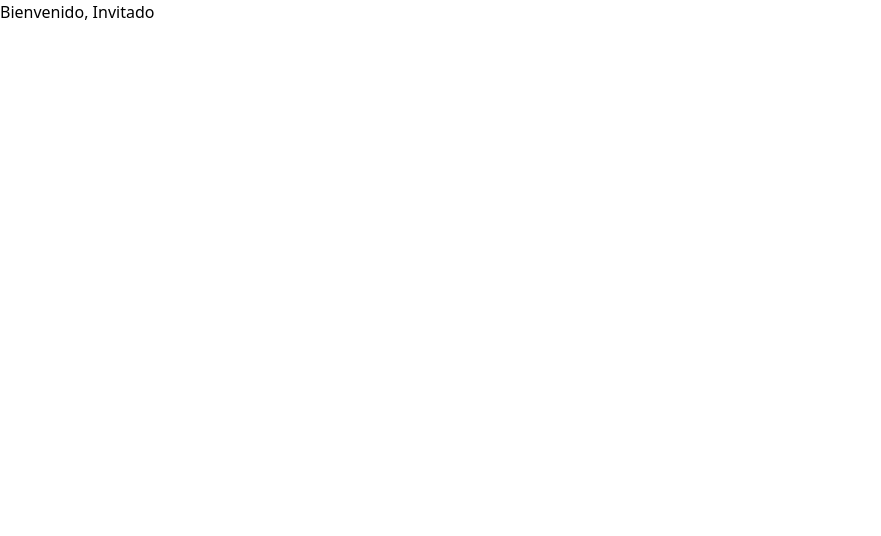
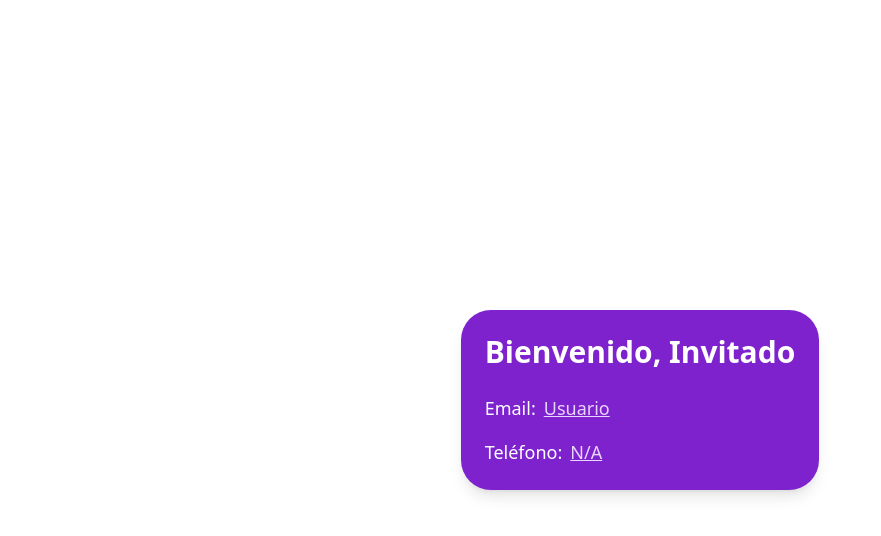
Before and after one commit to brian-h2/Formulario-Venta-de-entradas, a React (Vite) app in the folder client/: page /user in a window 1280 px wide. Shown: the top 536 px of the page, without its empty margins (0-881 px from the left). Built offline with nearby package versions, Linux system fonts and the light colour scheme; no server answers.

Commit message:
Add estilos al user

```diff
--- a/client/src/components/User.jsx
+++ b/client/src/components/User.jsx
@@ -2,6 +2,8 @@ import React, { useEffect, useState } from 'react';
 
 const User = () => {
   const [username, setUsername] = useState('');
+  const [email, setEmail] = useState('');
+  const [telephone, setTelephone] = useState('');
 
   useEffect(() => {
 
@@ -14,7 +16,7 @@ const User = () => {
         const response = await fetch(emailUrl);
         const data = await response.json();
 
-        setUsername(data.email);
+        setEmail(data.email);
 
 
       } catch (error) {
@@ -28,9 +30,26 @@ const User = () => {
   }, )
 
   return (
-    <div>
-      <h1>Bienvenido, {username ? username : 'Invitado'}</h1>
-    </div>
+    <div className="flex flex-col w-full mx-auto max-w-lg h-screen justify-center items-center">
+      <ul className="space-y-4 text-lg bg-purple-700 text-white p-6 rounded-lg shadow-lg">
+        <h1 className="text-3xl font-bold mb-6">
+          Bienvenido, {username ? username : 'Invitado'}
+        </h1>
+        <li className="flex items-center space-x-2">
+          <span className="font-medium">Email:</span>
+          <a className="text-purple-200 underline">
+            {email ? email : 'Usuario'}
+          </a>
+        </li>
+        <li className="flex items-center space-x-2">
+          <span className="font-medium">Teléfono:</span>
+          <a className="text-purple-200 underline">
+            {telephone ? telephone : 'N/A'}
+          </a>
+        </li>
+    </ul>
+  </div>
+
   );
 }
 
```
